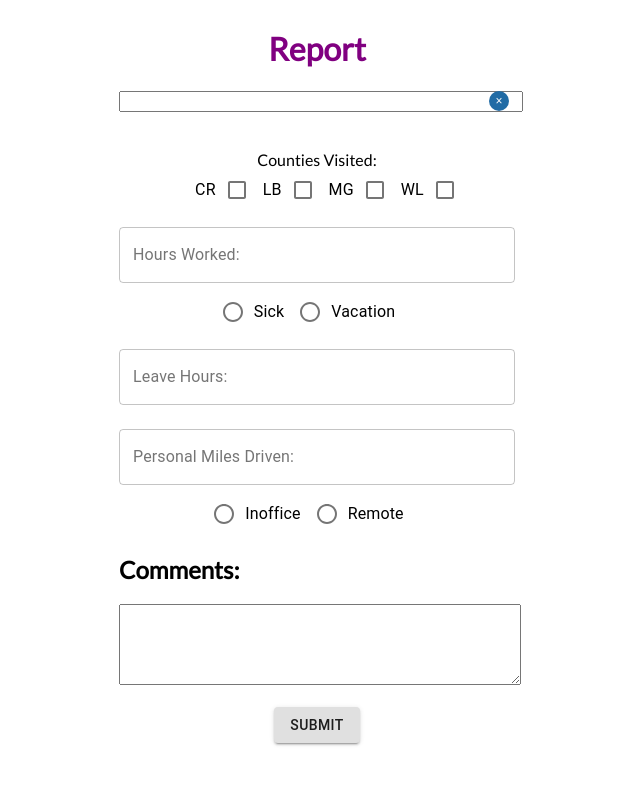
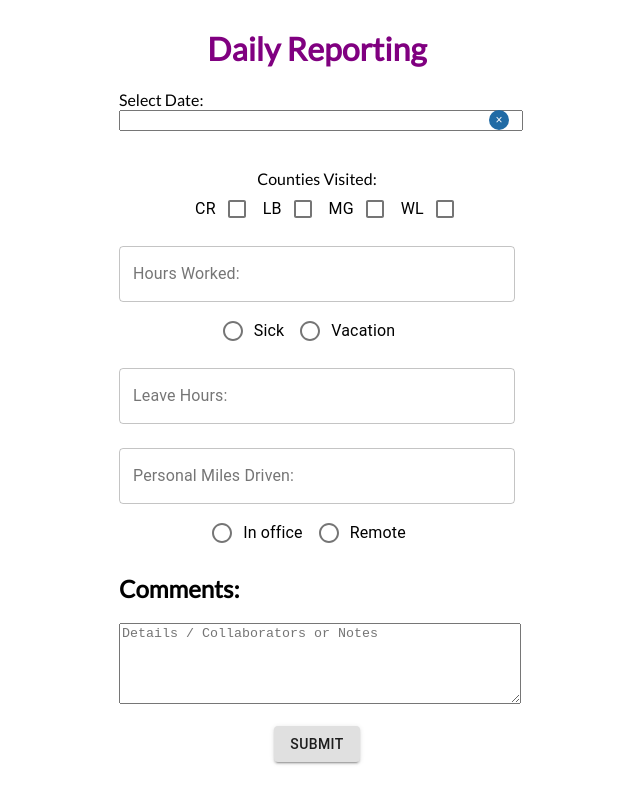
Before and after one commit to trevorreynolds2020/ksre-survey, a React (Create React App) app: page /report in a window 1280 px wide. Shown: the whole page, without its empty margins (323-963 px from the left). Built offline with nearby package versions, Linux system fonts and the light colour scheme.

Commit message:
Various UI improvements

```diff
--- a/src/components/DirectContacts.js
+++ b/src/components/DirectContacts.js
@@ -28,7 +28,7 @@ import { updateComment } from '../redux/Comment/comment.actions';
 
 function DirectContacts(props){
 
-    const challengesList = ["Community Vitality / VC","Developing Tomorrows Leaders","Global Health Systems","Health","Water"];
+    const challengesList = ["Global Food Systems", "Community Vitality", "4H / Developing Tomorrow's Leaders", "Water", "Health"];
     const genderList = [ "Male", "Female", "other"];
     const raceList = ["American Indian or Alaska Native","Asian","Black or African American","Native Hawaiian or Other Pacific Islander","White"]
     const ethnicityList = ["Hispanic or Latino or Spanish Origin","Not Hispanic or Latino or Spanish Origin"]
@@ -113,6 +113,7 @@ function DirectContacts(props){
         {/* <form onSubmit = {dispatchRedux}> */}
 
           <br/>
+            <label>Select Date: </label>
             <DatePicker
                 selected = {props.date.date} // current date in DatePicker
                 onChange = {handleDateChange} // when date changes update the in the DatePicker
@@ -141,7 +142,7 @@ function DirectContacts(props){
             {/* Counties */}
             <br/>
             <br/>
-            <label class = "counties-visited">Counties Visited:</label>
+            <label class = "counties-visited">County:</label>
             <div class = "counties-visited">
             <FormControl
                 component="fieldset"
@@ -202,7 +203,7 @@ function DirectContacts(props){
             {/* Comments */}
             <h2>Comments:</h2>
             <div class="comments">
-                <textarea onChange={handleCommentChange} value = {props.comment.comment} id = "comment-box" name="comment" cols="" rows="5"></textarea>
+                <textarea onChange={handleCommentChange} value = {props.comment.comment} id = "comment-box" name="comment" cols="" rows="5" placeholder="Details / Collaborators or Notes"></textarea>
             </div>
 
             {/* Submit */}
--- a/src/components/Event.js
+++ b/src/components/Event.js
@@ -30,8 +30,7 @@ import { connect } from "react-redux";
 function Event(props) {
 
     const [startDate, setSelectedDate] = useState(new Date());
-    const challengesList = ["Community Vitality / VC","Developing Tomorrows Leaders","Global Health Systems","Health","Water"]
-
+    const challengesList = ["Global Food Systems", "Community Vitality", "4H / Developing Tomorrow's Leaders", "Water", "Health"];
     const [ date , setDate ] = useState(null);
     const [ counties , setCounties ] = useState(null);
     const [ maleTotal , setMaleTotal ] = useState(null);
@@ -128,7 +127,7 @@ function Event(props) {
         <div class = "center-items">
             <h1>Event</h1>
         </div>
-
+        <label>Select Date: </label>
         <DatePicker
                 selected = {props.date.date} // current date in DatePicker
                 onChange = {handleDateChange} // when date changes update the in the DatePicker
@@ -144,7 +143,7 @@ function Event(props) {
 
         {/* Counties */}
             <br/>
-            <label class = "counties-visited">Counties Visited:</label>
+            <label class = "counties-visited">County:</label>
             <div class = "counties-visited">
             <FormControl
                 component="fieldset"
@@ -186,6 +185,15 @@ function Event(props) {
                 width= "20%"
                 value = "WL"
                 checked = {props.counties.counties.includes("WL")}
+                onChange = {handleCountiesChange}
+                />
+                 <FormControlLabel
+                control={<Checkbox color="primary" />}
+                label="OTH"
+                labelPlacement="start"
+                width= "5%"
+                value = "OT"
+                checked = {props.counties.counties.includes("OT")}
                 onChange = {handleCountiesChange}
                 />
             </FormGroup>
@@ -264,7 +272,7 @@ function Event(props) {
         {/* Comments */}
         <h2>Comments:</h2>
         <div class="comments">
-            <textarea onChange={handleCommentChange} value = {props.comment.comment} id = "comment-box" name="comment" cols="" rows="5"></textarea>
+            <textarea onChange={handleCommentChange} value = {props.comment.comment} id = "comment-box" name="comment" cols="" rows="5" placeholder="Details / Collaborators or Notes"></textarea>
         </div>
 
         {/* Submit */}
--- a/src/components/EventSummary.js
+++ b/src/components/EventSummary.js
@@ -131,7 +131,7 @@ function EventSummary(props){
             <div class = "">
             <Link to = "/">
                 <Button color = "black" variant="contained" onClick={()=>{updateExcel()}}>
-                    Submit
+                    Save
                 </Button>
             </Link>
         </div>
--- a/src/components/Homepage.js
+++ b/src/components/Homepage.js
@@ -48,7 +48,7 @@ function Homepage(props){
         <h2 id = 'title'>KSRE Wildcat</h2>
         <li id = 'menu'>
             <Link to = "/report" id = 'menu-item'>
-                Report
+                Daily Reporting
             </Link>
         </li>
         <br/>
@@ -72,7 +72,7 @@ function Homepage(props){
         <br/>
         <li>
             <ExcelFile element={<a>Download Excel</a>} id = 'menu-item'>
-                    <ExcelSheet dataSet={reportData} name="Report"/>
+                    <ExcelSheet dataSet={reportData} name="Daily Reporting"/>
                     <ExcelSheet dataSet={directData} name="Direct Contacts"/>
                     <ExcelSheet dataSet={indirectData} name="Indirect Contact"/>
                     <ExcelSheet dataSet={eventData} name="Event"/>
--- a/src/components/IndirectContacts.js
+++ b/src/components/IndirectContacts.js
@@ -88,6 +88,7 @@ function IndirectContacts(props){
         </div>
 
         {/* Date */}
+            <label>Select Date: </label>
             <DatePicker
                 selected = {props.date.date} // current date in DatePicker
                 onChange = {handleDateChange} // when date changes update the in the DatePicker
@@ -121,7 +122,7 @@ function IndirectContacts(props){
         {/* Comments */}
         <h2>Comments:</h2>
             <div class="comments">
-                <textarea onChange={handleCommentChange} value = {props.comment.comment} id = "comment-box" name="comment" cols="" rows="5"></textarea>
+                <textarea onChange={handleCommentChange} value = {props.comment.comment} id = "comment-box" name="comment" cols="" rows="5" placeholder="Details / Collaborators or Notes"></textarea>
             </div>
 
             {/* Submit */}
--- a/src/components/Report.js
+++ b/src/components/Report.js
@@ -98,11 +98,11 @@ function Report(props){
 
 
             <div class = "center-items">
-                <h1 class = "title"> Report </h1>
+                <h1 class = "title"> Daily Reporting </h1>
             </div>
 
             {/* Date */}
-
+            <label>Select Date: </label>
             <DatePicker
                 selected = {props.date.date} // current date in DatePicker
                 onChange = {handleDateChange} // when date changes update the in the DatePicker
@@ -220,7 +220,7 @@ function Report(props){
             <div class = "center-items">
             <FormControl component="fieldset">
                 <RadioGroup row aria-label="position" name="position" defaultValue="top">
-                    <FormControlLabel onChange = {handleInofficeOrRemoteChange} value="inoffice" control={<Radio color="primary" />} label="Inoffice" />
+                    <FormControlLabel onChange = {handleInofficeOrRemoteChange} value="inoffice" control={<Radio color="primary" />} label="In office" />
                     <FormControlLabel onChange = {handleInofficeOrRemoteChange} value="remote" control={<Radio color="primary" />} label="Remote" />
                 </RadioGroup>
             </FormControl>
@@ -229,7 +229,7 @@ function Report(props){
             {/* Comments */}
             <h2>Comments:</h2>
             <div class="comments">
-                <textarea onChange={handleCommentChange} value = {props.comment.comment} id = "comment-box" name="comment" cols="" rows="5"></textarea>
+                <textarea onChange={handleCommentChange} value = {props.comment.comment} id = "comment-box" name="comment" cols="" rows="5" placeholder="Details / Collaborators or Notes"></textarea>
             </div>
 
             {/* Renders the Summary page with routing */}
```
